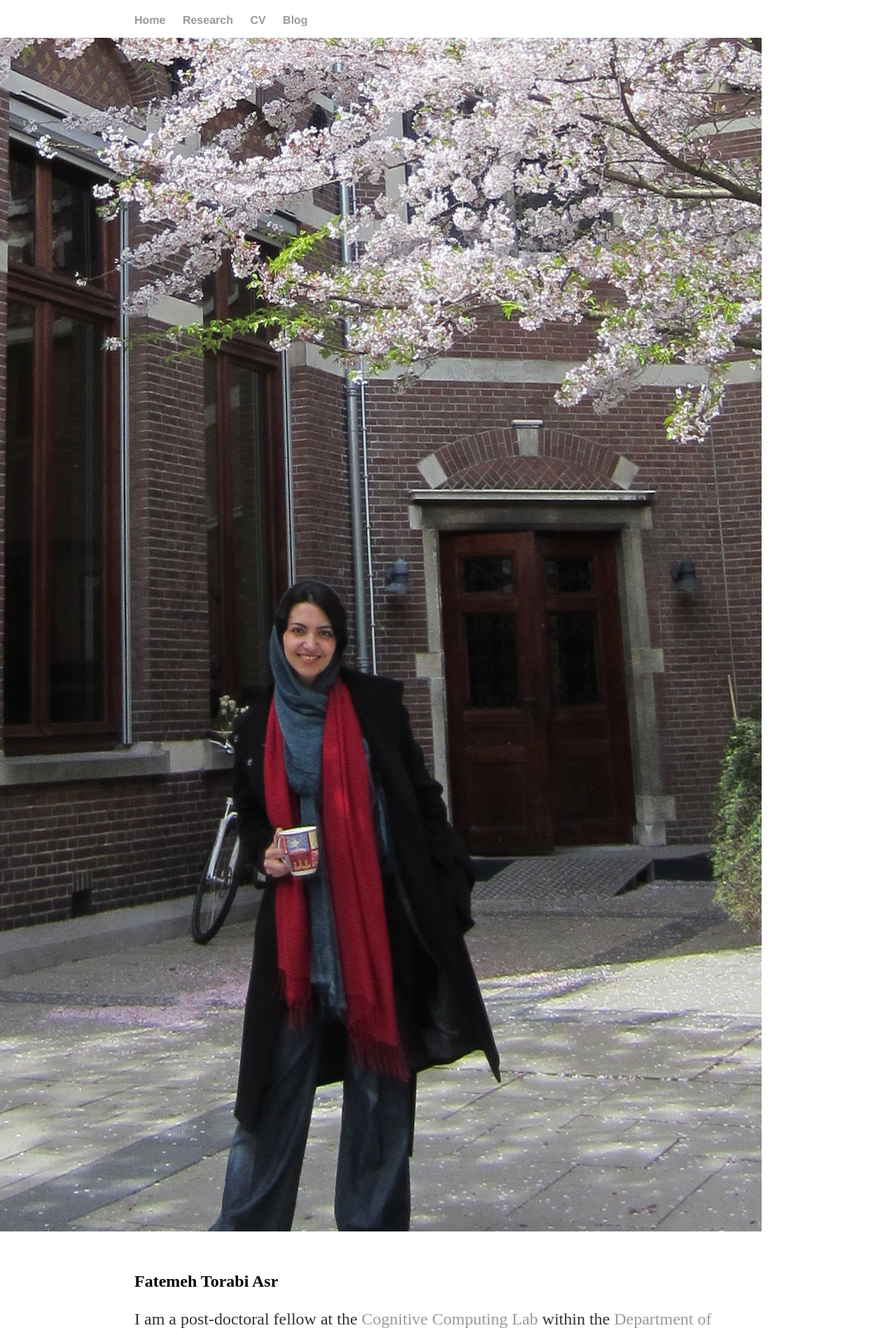
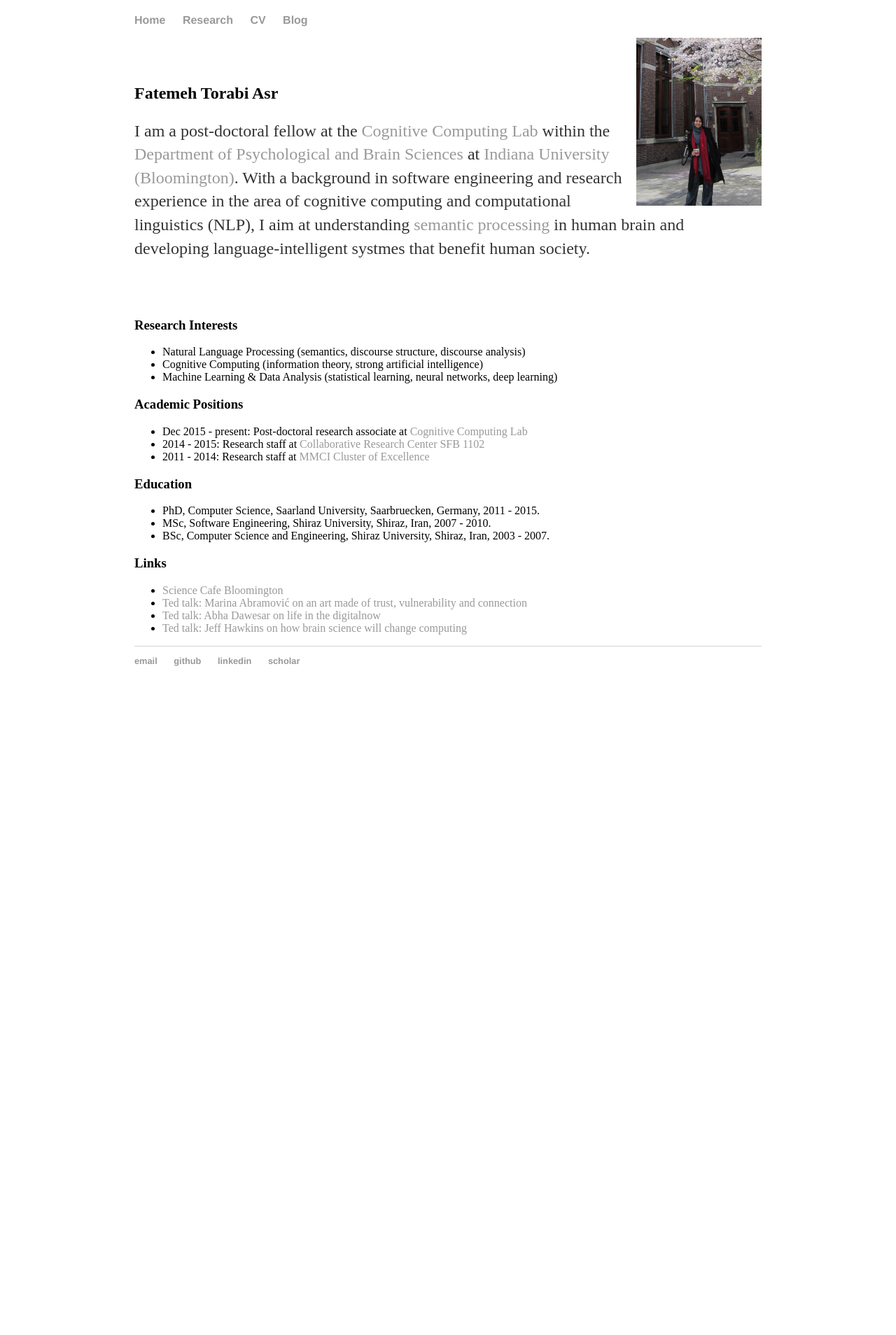
Before and after one commit to FTAsr/ftasr.github.io, a Jekyll site: the page built from index.md, in a window 1280 px wide. Shown: the top 1908 px of the page at 70% size. Built offline with Jekyll 4.4.1, drawn with Linux system fonts in a browser that asks for light colours; after the commit the page ends 972 px from its top, so only the background shows below that.

Commit message:
few changes

```diff
--- a/_layouts/default.html
+++ b/_layouts/default.html
@@ -16,7 +16,7 @@
 			</nav>
 
 			<div class="menue">
-				<img style="float: right;" src="/photo/fatemehNL.JPG">
+				<img style="float: right;" src="/photo/fatemehNL.JPG" width="20%" height="20%">
 			</div>
 
 			<div class="maincontent">
```
